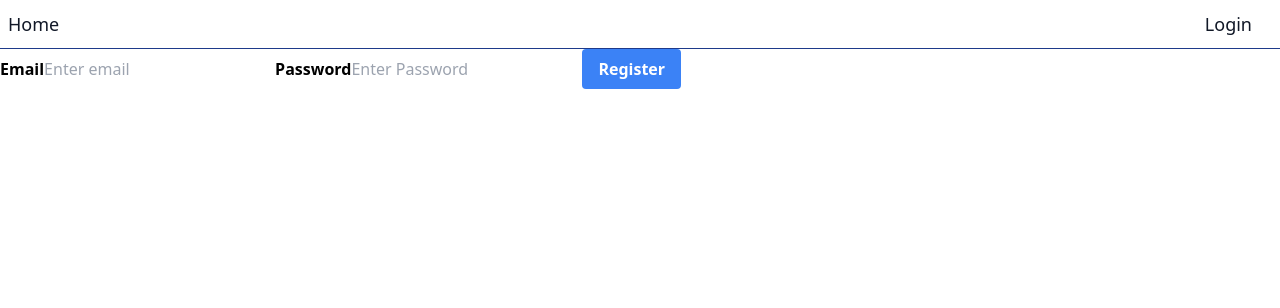
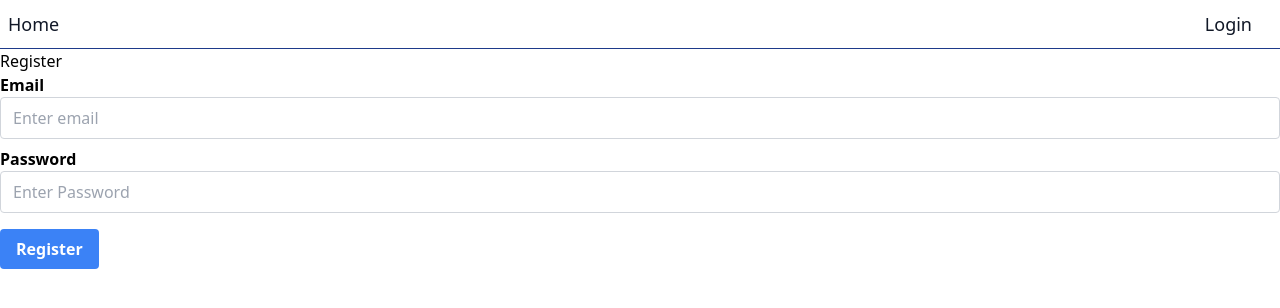
Before and after one commit to DimitriTimoz/fact-cheker, a Nuxt app in the folder web-app/: page /register in a window 1280 px wide. Shown: the top 308 px of the page. Built offline with nearby package versions, Linux system fonts and the light colour scheme.

Commit message:
Improve login/resgister interface

```diff
--- a/web-app/assets/css/main.css
+++ b/web-app/assets/css/main.css
@@ -3,5 +3,13 @@
 @tailwind utilities;
 
 .btn {
-    @apply bg-blue-500 text-white font-bold py-2 px-4 rounded hover:bg-blue-700 transition-colors duration-300 ease-in-out;
+    @apply bg-blue-500 text-white font-bold py-2 px-4 rounded hover:bg-blue-700 transition-colors duration-300 ease-in-out cursor-pointer w-fit;
 }
+
+.text-input {
+    @apply border border-gray-300 rounded px-3 py-2 mb-2;
+}
+
+.input-label {
+    @apply block text-gray-700 text-sm font-bold mb-2;
+}
--- a/web-app/pages/login.vue
+++ b/web-app/pages/login.vue
@@ -1,31 +1,31 @@
 <template>
     <div>
-      <div class="title">
-        <h2>Login</h2>
+      <div class="center">
+        <h2 class="center">Login</h2>
       </div>
-      <div class="container form">
-        <label for="uname"><b>Email</b></label>
+      <form class="container form flex flex-col mx-auto">
+        <label class="input-label"  for="email"><b>Email</b></label>
         <input
           v-model="user.email"
           type="email"
-          class="input"
+          class="text-input"
           placeholder="Enter Email"
-          name="uname"
+          name="email"
           required
         />
 
-        <label for="psw"><b>Password</b></label>
+        <label class="input-label" for="psw"><b>Password</b></label>
         <input
           v-model="user.password"
           type="password"
-          class="input"
+          class="text-input"
           placeholder="Enter Password"
           name="psw"
           required
         />
 
-        <button @click.prevent="login" class="btn">Login</button>
-      </div>
+        <button @click.prevent="login" class="btn mt-2">Login</button>
+      </form>
     </div>
   </template>
   <script lang="ts" setup>
@@ -40,6 +40,7 @@
       method: 'POST',
       headers: {
         'Content-Type': 'application/json',
+        "X-CSRFToken": useCookie('csrftoken').value || ''
       },
       body: JSON.stringify(user.value),
     });
--- a/web-app/pages/register.vue
+++ b/web-app/pages/register.vue
@@ -1,25 +1,28 @@
 <template>
+    <div class="center">
+        <h2 class="center">Register</h2>
+    </div>
     <form method="post">
-        <div class="container form">
-            <label for="uname"><b>Email</b></label>
+        <div class="container form flex flex-col mx-auto">
+            <label for="email"><b>Email</b></label>
             <input
                 v-model="user.email"
                 type="email"
-                class="input"
+                class="text-input"
                 placeholder="Enter email"
-                name="uemail"
+                name="email"
                 required
             />
             <label for="psw"><b>Password</b></label>
             <input
                 v-model="user.password"
                 type="password"
-                class="input"
+                class="text-input"
                 placeholder="Enter Password"
                 name="psw"
                 required
             />
-            <button @click.prevent="register" class="btn">Register</button>
+            <button @click.prevent="register" class="btn mt-2">Register</button>
         </div>
     </form>
 </template>
@@ -40,7 +43,8 @@ const register = async () => {
     $fetch('/api/register/', {
         method: 'POST',
         headers: {
-            'Content-Type': 'application/json'
+            'Content-Type': 'application/json',
+            "X-CSRFToken": useCookie('csrftoken').value || ''
         },
         body: JSON.stringify(user.value)
     });
```
